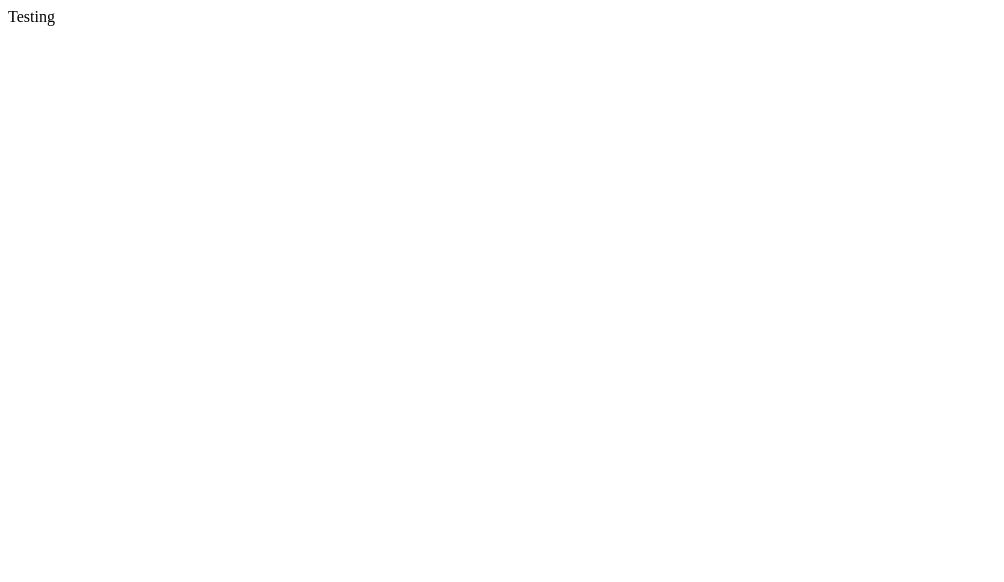
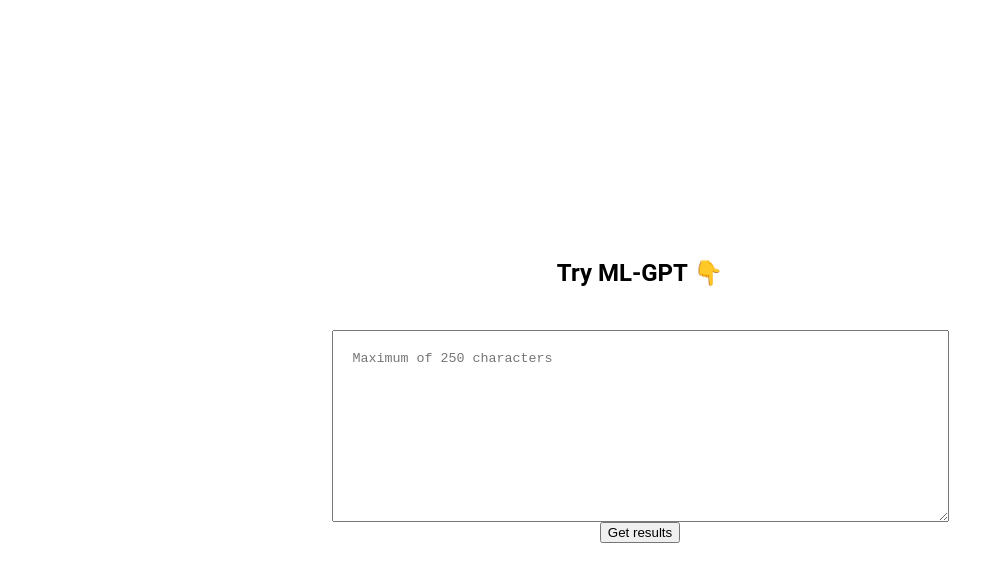
Before and after one commit to Computer-Science-Society-kzoo/ml-frontend, a Next.js app: page / in a window 1280 px wide. Shown: the top 582 px of the page, without its empty margins (0-1004 px from the left). Built offline with nearby package versions, Linux system fonts and the light colour scheme.

Commit message:
Added input form

```diff
--- a/package.json
+++ b/package.json
@@ -12,11 +12,13 @@
     "@emotion/react": "^11.10.6",
     "@emotion/styled": "^11.10.6",
     "@mui/material": "^5.11.11",
+    "@mui/material-next": "^6.0.0-alpha.76",
     "@types/node": "18.14.6",
     "@types/react": "18.0.28",
     "@types/react-dom": "18.0.11",
     "eslint": "8.35.0",
     "eslint-config-next": "13.2.3",
+    "framer-motion": "^10.0.1",
     "next": "13.2.3",
     "react": "18.2.0",
     "react-dom": "18.2.0",
--- a/src/pages/_app.tsx
+++ b/src/pages/_app.tsx
@@ -1,5 +1,14 @@
-import type { AppProps } from "next/app";
+import { Theme } from "@/theme/Theme";
+import { AppProps } from "next/app";
+import { FC, ReactElement } from "react";
+import "../styles/globals.css";
 
-export default function App({ Component, pageProps }: AppProps) {
-  return <Component {...pageProps} />;
-}
+const App: FC<AppProps> = ({ Component, pageProps }): ReactElement => {
+  return (
+    <Theme>
+      <Component {...pageProps} />
+    </Theme>
+  );
+};
+
+export default App;
--- a/src/pages/_document.tsx
+++ b/src/pages/_document.tsx
@@ -1,4 +1,4 @@
-import { Html, Head, Main, NextScript } from 'next/document'
+import { Html, Head, Main, NextScript } from "next/document";
 
 export default function Document() {
   return (
@@ -9,5 +9,5 @@
         <NextScript />
       </body>
     </Html>
-  )
+  );
 }
--- a/src/pages/index.tsx
+++ b/src/pages/index.tsx
@@ -1,18 +1,37 @@
-import { Box } from "@mui/material";
+import { Stack, Typography, Button } from "@mui/material";
 import Head from "next/head";
 
 export default function Home() {
   return (
     <>
       <Head>
-        <title>mlGPT</title>
+        <title>ML-GPT</title>
         <meta name="description" content="Generated by create next app" />
         <meta name="viewport" content="width=device-width, initial-scale=1" />
         <link rel="icon" href="/favicon.ico" />
       </Head>
-      <main>
-        <Box>Testing</Box>
-      </main>
+
+      <Stack
+        width="100vw"
+        minHeight="100vh"
+        display="flex"
+        justifyContent="center"
+        alignItems="center"
+      >
+        <Typography variant="h5" fontWeight="700" marginBottom={10}>
+          Try ML-GPT 👇
+        </Typography>
+
+        <textarea
+          name="text"
+          cols={70}
+          rows={10}
+          placeholder="Maximum of 250 characters"
+          style={{ padding: "20px" }}
+        />
+
+        <button>Get results</button>
+      </Stack>
     </>
   );
 }
--- a/src/styles/globals.css
+++ b/src/styles/globals.css
@@ -1,11 +1,89 @@
+html,
+body {
+  padding: 0;
+  margin: 0;
+  font-family: "Gilroy", sans-serif;
+  font-weight: 400;
+  font-synthesis: none;
+  -webkit-font-smoothing: antialiased;
+  -moz-osx-font-smoothing: grayscale;
+}
+
+a {
+  color: inherit;
+  text-decoration: none;
+}
+
 * {
   box-sizing: border-box;
-  padding: 0;
-  margin: 0;
 }
 
-html,
-body {
-  max-width: 100vw;
-  overflow-x: hidden;
+[data-custom-class="body"],
+[data-custom-class="body"] * {
+  background: transparent !important;
 }
+[data-custom-class="title"],
+[data-custom-class="title"] * {
+  font-family: Arial !important;
+  font-size: 26px !important;
+  color: #000000 !important;
+}
+[data-custom-class="subtitle"],
+[data-custom-class="subtitle"] * {
+  font-family: Arial !important;
+  color: #595959 !important;
+  font-size: 14px !important;
+}
+[data-custom-class="heading_1"],
+[data-custom-class="heading_1"] * {
+  font-family: Arial !important;
+  font-size: 19px !important;
+  color: #000000 !important;
+}
+[data-custom-class="heading_2"],
+[data-custom-class="heading_2"] * {
+  font-family: Arial !important;
+  font-size: 17px !important;
+  color: #000000 !important;
+}
+[data-custom-class="body_text"],
+[data-custom-class="body_text"] * {
+  color: #595959 !important;
+  font-size: 14px !important;
+  font-family: Arial !important;
+}
+[data-custom-class="link"],
+[data-custom-class="link"] * {
+  color: #3030f1 !important;
+  font-size: 14px !important;
+  font-family: Arial !important;
+  word-break: break-word !important;
+}
+ul {
+  list-style-type: square;
+}
+ul > li > ul {
+  list-style-type: circle;
+}
+ul > li > ul > li > ul {
+  list-style-type: square;
+}
+ol li {
+  font-family: Arial;
+}
+
+#from-input {
+  min-width: 600px;
+  max-width: 100%;
+  padding: 10px;
+  font-size: 16px;
+  border: 2px solid #ccc;
+  border-radius: 5px;
+  box-shadow: none;
+  outline: none;
+  transition: border-color 0.3s ease-in-out;
+}
+
+#from-input:focus {
+  border-color: "red";
+}
--- /dev/null
+++ b/src/theme/Theme.tsx
@@ -0,0 +1,35 @@
+import { CssBaseline } from "@mui/material";
+import { createTheme, ThemeProvider } from "@mui/material/styles";
+import React, { ReactElement } from "react";
+
+const customTheme = createTheme({
+  spacing: 4,
+  breakpoints: {
+    values: {
+      xs: 0,
+      sm: 600,
+      md: 960,
+      lg: 1660,
+      xl: 1920,
+    },
+  },
+  palette: {
+    common: {
+      black: "#000",
+      white: "#fff",
+    },
+    text: {
+      primary: "#000",
+      secondary: "#fff",
+    },
+  },
+});
+
+export const Theme = ({ children }: { children: ReactElement }) => {
+  return (
+    <ThemeProvider theme={customTheme}>
+      <CssBaseline />
+      {children}
+    </ThemeProvider>
+  );
+};
```
Also changed, not shown: 1 other file (tests, documents, lock files or other folders).
